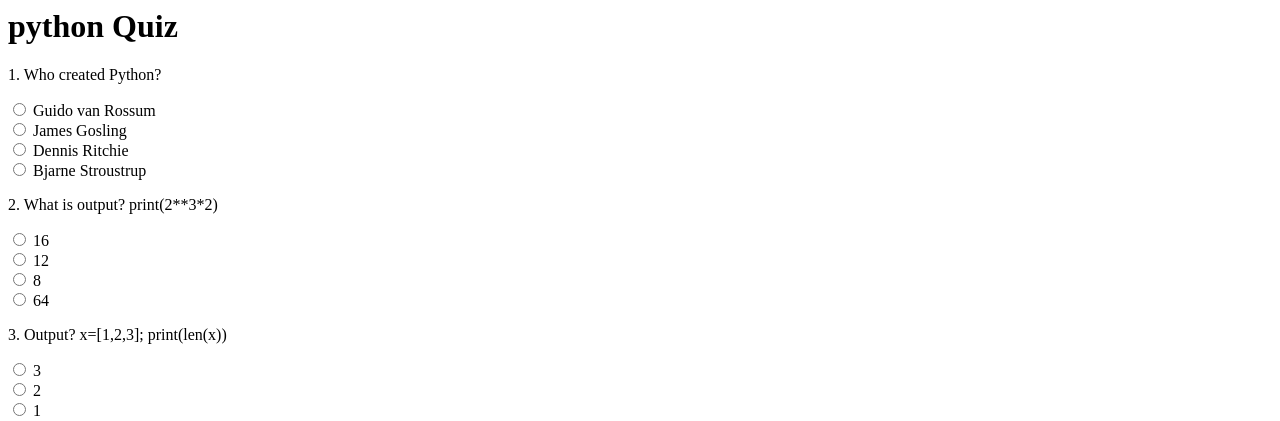
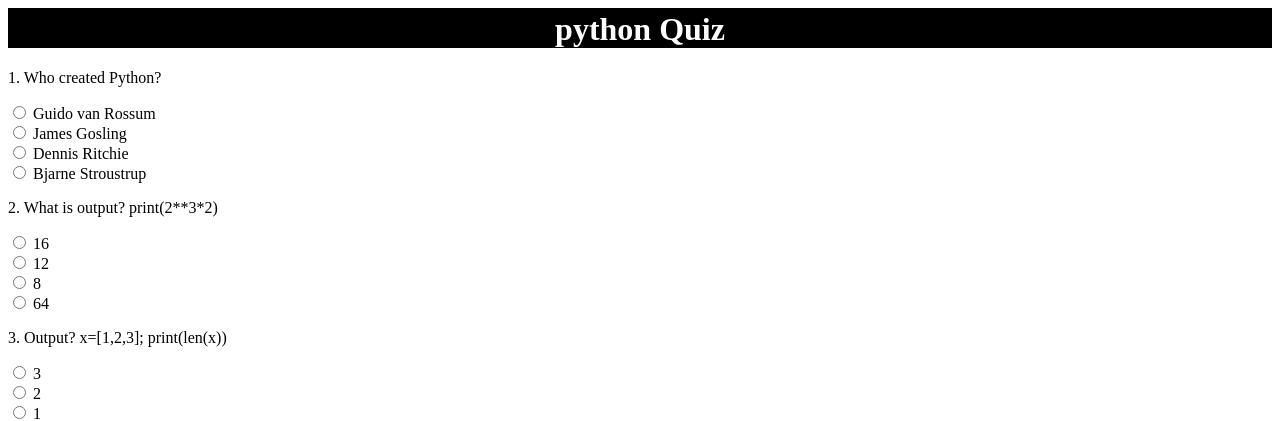
Before and after one commit to prasanthmagesh15-dotcom/online-skill-test, a Flask app: page /quiz/python in a window 1280 px wide. Shown: the top 421 px of the page. Run offline with Flask 3, Linux system fonts and the light colour scheme.

Commit message:
modified 3 files

```diff
--- a/app.py
+++ b/app.py
@@ -20,7 +20,7 @@ all_questions = {
         {"q": "3. Output? x=[1,2,3]; print(len(x))", "options": ["3", "2", "1", "0"], "ans": "3"},
         {"q": "4. Output? print('py'*3)", "options": ["pypypy", "py3", "ppp", "yyy"], "ans": "pypypy"},
         {"q": "5. Output? a=5; b=2; print(a//b)", "options": ["2", "2.5", "3", "1"], "ans": "2"},
-        {"q": "6. Output? print([1,2,3][1:])", "options": ["[2, 3]", "[1, 2]", "[1]", "[3]"], "ans": "[2, 3]"},
+        {"q": "6. Output? a=[1,2,3]; print(a[1:])", "options": ["[2, 3]", "[1, 2]", "[1]", "[3]"], "ans": "[2, 3]"},
         {"q": "7. Output? x=[1,2]; y=x; y.append(3); print(x)", "options": ["[1, 2, 3]", "[1, 2]", "[3]", "Error"], "ans": "[1, 2, 3]"},
         {"q": "8. Output? print([i*i for i in range(3)])", "options": ["[0, 1, 4]", "[1, 4, 9]", "[0, 1, 2]", "[1, 2, 3]"], "ans": "[0, 1, 4]"},
         {"q": "9. Output? a={'a':1}; print(a.get('b', 0))", "options": ["0", "1", "None", "Error"], "ans": "0"},
@@ -37,6 +37,7 @@ all_questions = {
         {"q": "8. Output? for(int i=0;i<3;i++){ if(i==1) continue; System.out.print(i); }", "options": ["02", "012", "01", "2"], "ans": "02"},
         {"q": "9. What happens? int x=5/0;", "options": ["ArithmeticException", "0", "Compiles fine", "null"], "ans": "ArithmeticException"},
         {"q": "10. Output? System.out.print(Math.pow(2,3));", "options": ["8.0", "8", "6.0", "9.0"], "ans": "8.0"}
+
     ],
     'c': [
         {"q": "1. C created by?", "options": ["Dennis Ritchie", "James Gosling", "Guido van Rossum", "Ken Thompson"], "ans": "Dennis Ritchie"},
--- a/templates/quiz.html
+++ b/templates/quiz.html
@@ -1,4 +1,27 @@
-<h1>{{ subject }} Quiz</h1>
+<!DOCTYPE html>
+<html lang="en">
+<head>
+  <meta name="viewport" content="width=device-width, initial-scale=1.0">
+  <meta charset="UTF-8">
+  <meta name="viewport" content="width=device-width, initial-scale=1.0">
+  <title>Document</title>
+  <style>
+    div{
+      color: white;
+      background-color: black;
+      text-align: center;
+      padding-top: 1px;
+
+    }
+    h1{
+      margin-top: 2px;
+    }
+  </style>
+</head>
+<body>
+  <div>
+  <h1>{{ subject }} Quiz</h1>
+  </div>
 <form action="/submit/{{ subject }}" method="POST">
   {% for i in range(questions|length) %}
     <p>{{ questions[i].q }}</p>
@@ -8,3 +31,7 @@
   {% endfor %}
   <br><button type="submit">Submit</button>
 </form>
+
+
+</body>
+</html>
```
Also changed, not shown: templates/result.html (+14 -1 lines).
